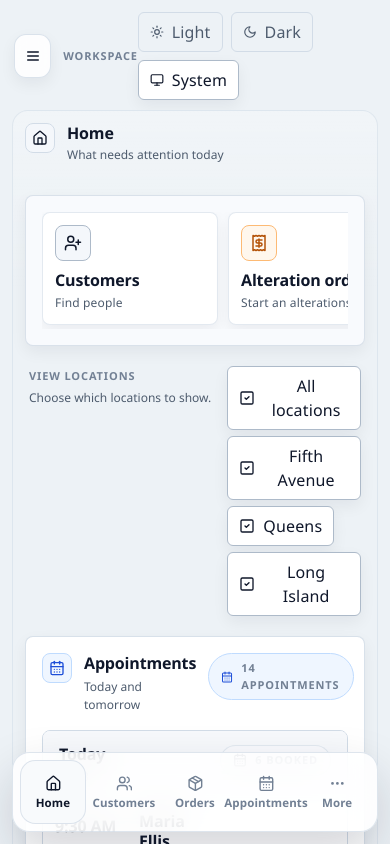
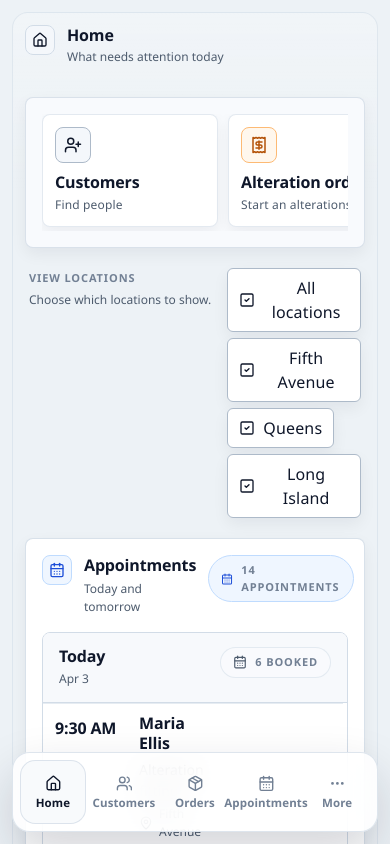
Before and after one commit to EvilHidden/maximus-prototype, a React (Vite) app: page / in a window 390 px wide. Shown: the top 844 px of the page. Built offline with nearby package versions, Linux system fonts and the light colour scheme.

Commit message:
Simplify mobile shell navigation chrome

```diff
--- a/src/components/layout/AppShell.tsx
+++ b/src/components/layout/AppShell.tsx
@@ -3,7 +3,6 @@ import {
   ClipboardList,
   Ellipsis,
   Home,
-  Menu,
   Monitor,
   Moon,
   Package,
@@ -37,17 +36,6 @@ const navIcons = {
   orderDetails: Package,
 } satisfies Record<Screen, typeof Home>;
 
-const screenLabels: Record<Screen, string> = {
-  home: "Home",
-  customer: "Customers",
-  openOrders: "Orders",
-  appointments: "Appointments",
-  order: "Order Builder",
-  measurements: "Measurements",
-  checkout: "Checkout",
-  orderDetails: "Order details",
-};
-
 const themeOptions = [
   { key: "light" as const, label: "Light", Icon: Sun },
   { key: "dark" as const, label: "Dark", Icon: Moon },
@@ -72,7 +60,6 @@ export function AppShell({ themePreference, onThemeChange, screen, onScreenChang
   };
 
   const activeNavScreen = getActiveNavScreen(screen);
-  const activeNavLabel = screenLabels[screen];
   const mobileMoreActive =
     utilityNavItems.some((item) => item.key === activeNavScreen) || screen === "checkout" || screen === "orderDetails";
 
@@ -99,21 +86,6 @@ export function AppShell({ themePreference, onThemeChange, screen, onScreenChang
 
   return (
     <div className="app-shell">
-      <div className="app-mobile-topbar">
-        <button
-          type="button"
-          onClick={() => setMobileNavOpen(true)}
-          className="app-mobile-topbar__menu"
-          aria-label="Open navigation"
-        >
-          <Menu className="h-4 w-4" />
-        </button>
-        <div className="min-w-0">
-          <div className="app-text-overline">Workspace</div>
-        </div>
-        <div className="ml-auto">{themeControl}</div>
-      </div>
-
       {mobileNavOpen ? (
         <div className="app-mobile-drawer">
           <button
--- a/src/index.css
+++ b/src/index.css
@@ -153,29 +153,6 @@ textarea:focus-visible {
 .app-sidebar {
   background: color-mix(in srgb, var(--app-surface) 90%, transparent);
   box-shadow: var(--app-shadow-sm);
-}
-
-.app-mobile-topbar {
-  display: flex;
-  align-items: center;
-  gap: 0.75rem;
-  min-height: var(--app-mobile-topbar-height);
-  margin-bottom: 0.625rem;
-  padding: 0 0.125rem;
-}
-
-.app-mobile-topbar__menu {
-  display: inline-flex;
-  height: 2.75rem;
-  width: 2.75rem;
-  align-items: center;
-  justify-content: center;
-  border: 1px solid color-mix(in srgb, var(--app-border) 82%, transparent);
-  border-radius: 12px;
-  background: color-mix(in srgb, var(--app-surface) 86%, transparent);
-  color: var(--app-text);
-  box-shadow: var(--app-shadow-sm);
-  backdrop-filter: blur(18px);
 }
 
 .app-mobile-drawer {
```
